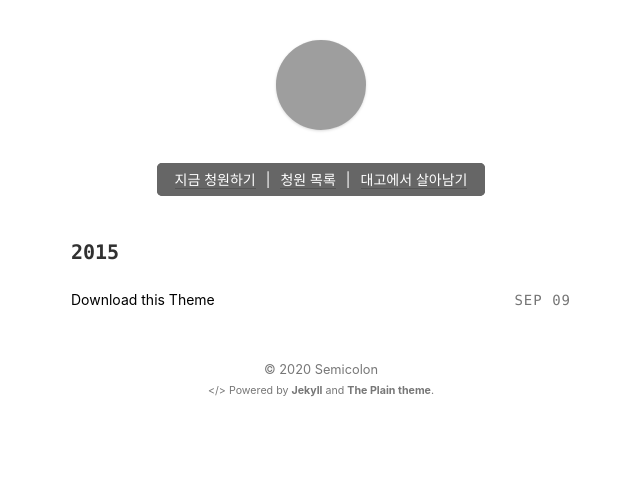
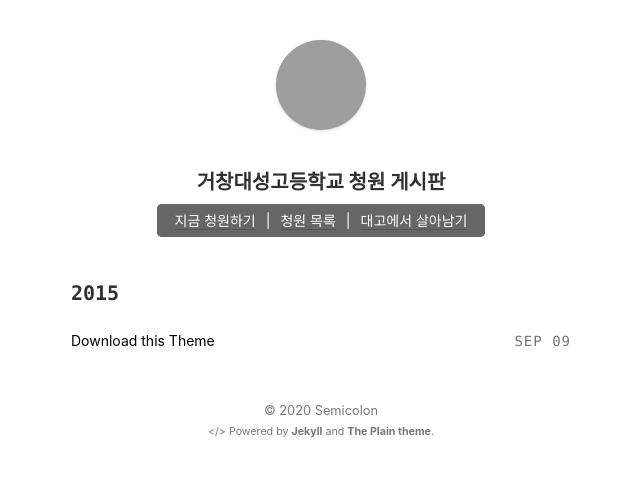
Before and after one commit to ilikekth/gcdstoday.github.io, a Jekyll site: the page built from index.html, in a window 1280 px wide. Shown: the top 477 px of the page, without its empty margins (319-959 px from the left). Built offline with Jekyll 4.4.1, drawn with Linux system fonts in a browser that asks for light colours; grey boxes are pictures that could not be loaded.

Commit message:
Update index.html

```diff
--- a/index.html
+++ b/index.html
@@ -2,6 +2,7 @@
 layout: default
 ---
 <section>
+	<center><h3>거창대성고등학교 청원 게시판</h3></center>
 	<center><span style="border: 3px solid #666666; background-color: #666666; color: white; border-radius: 5px; padding: 5px;"><a style="text-decoration: none; color:white; margin: 10px;" href="/지금 청원하기">지금 청원하기</a>|<a style="text-decoration: none; color: white; margin: 10px;" href="/청원 목록">청원 목록</a>|<a style="text-decoration: none; color: white; margin: 10px;" href="/대고에서 살아남기">대고에서 살아남기</a></center>
 </section>
 <section>
```
